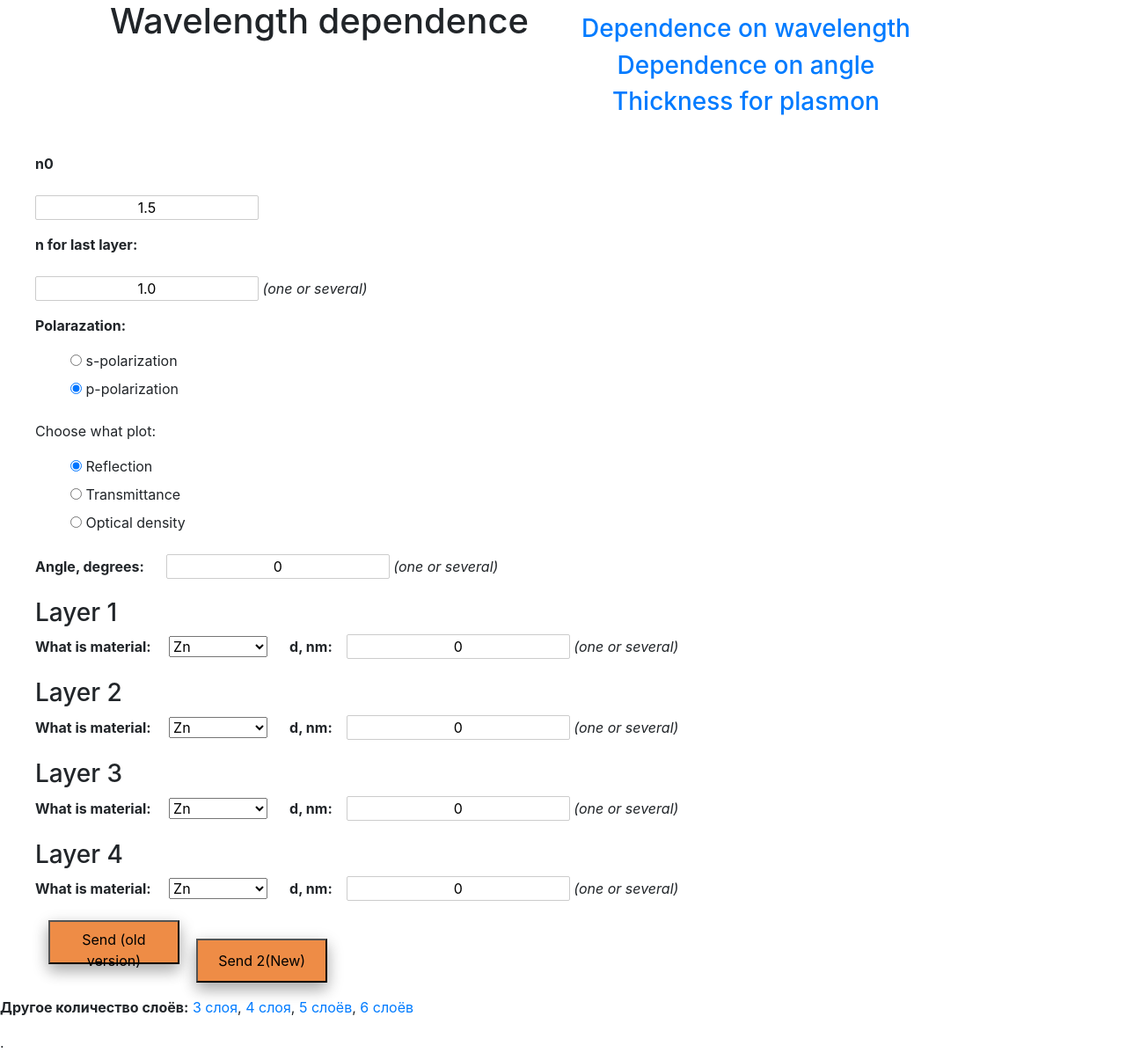
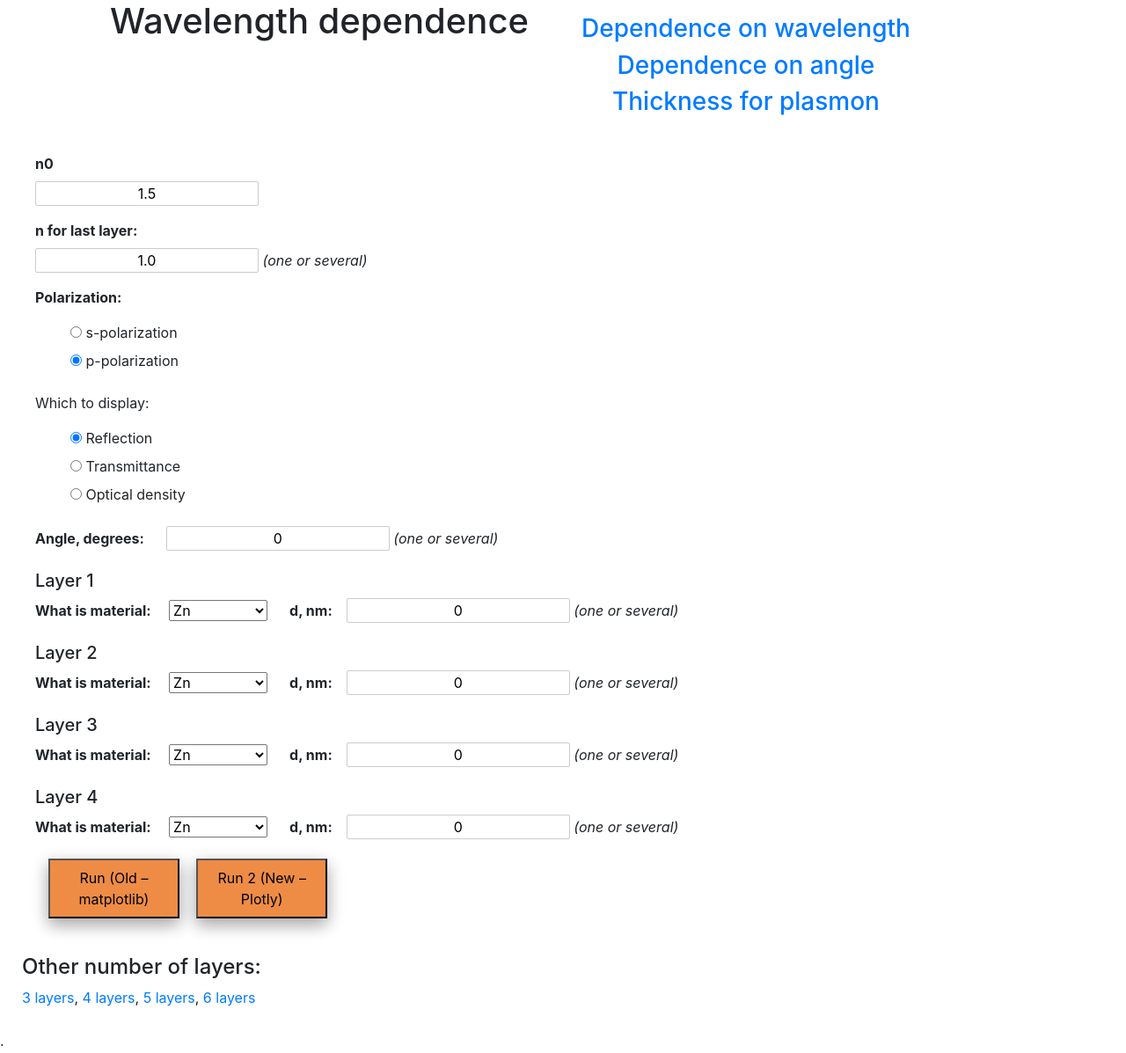
Before and after one commit to magusch/LayerTransmittance, a Flask app: page / in a window 1280 px wide. Shown: the whole page at 88% size. Run offline with Flask 2, Linux system fonts and the light colour scheme; some libraries are stand-ins or nearby versions.

Commit message:
Translate on English

```diff
--- a/requirements.txt
+++ b/requirements.txt
@@ -5,6 +5,7 @@ Flask-WTF==0.14.3
 itsdangerous==1.1.0
 Jinja2==2.11.2
 MarkupSafe==1.1.1
+pandas==1.1.5
 pyparsing==2.4.7
 python-dateutil==2.8.1
 pytz==2020.1
--- a/templates/answer.html
+++ b/templates/answer.html
@@ -3,9 +3,9 @@
 
 	<img src="{{IMAGE}}"><p>
 	<p>
-		Скачать в формате CSV:<p>
+		Download in CSV:<p>
 	{% for name,url in output_csv.items() %}
-	<b>{{name}}:</b> <a href={{url_for('static', filename='plot/'+url)}} download>Скачать </a>
+	<b>{{name}}:</b> <a href={{url_for('static', filename='plot/'+url)}} download>Download </a>
 	<p>
         <p></p>
 	{% endfor %}
--- a/templates/wv_index.html
+++ b/templates/wv_index.html
@@ -6,41 +6,47 @@
 
 <!-- General form -->
 {{form.hidden_tag()}}
-   	<p>
-   <b> {{ form.n0.label }} </b>
-   <p>{{ form.n0(size=20) }}<p>
-   	  <b>{{ form.n_last.label }}:</b><p>{{ form.n_last(size=20) }} <i> (one or several)</i>
-    <p> <b>Polarazation:</b><p>
-    	{{ form.polarization }}
-    <p>
-    	Choose what plot: <p>
-    {{ form.y_label }}
+      <p>
+          <b> {{ form.n0.label }} </b> <br>{{ form.n0(size=20) }}
+      </p>
+      <p>
+          <b>{{ form.n_last.label }}:</b><br>{{ form.n_last(size=20) }} <i> (one or several)</i>
+      </p>
+      <p>
+          <b>Polarization:</b><br> {{ form.polarization }}
+      </p>
+      <p>
+          Which to display: <br> {{ form.y_label }}
+      </p>
 
 <!-- Wavelength form -->
-
-<b>{{wv_form.angle.label}}:</b> &#8195; {{wv_form.angle}} <i> (one or several)</i>
+<p>
+    <b>{{wv_form.angle.label}}:</b> &#8195; {{wv_form.angle}} <i> (one or several)</i>
+</p>
 
 <!-- Layer form -->
 <p>
-{% for form_lay in layer_form %}
+    {% for form_lay in layer_form %}
 {{ form_lay.hidden_tag() }}
 
-<h3>Layer {{loop.index}}</h3> <p>
+<h5>Layer {{loop.index}}</h5>
 <b>{{form_lay.material.label}}:</b> &#8195;{{form_lay.material}}  &#8195;
 <b>{{form_lay.d.label}}:</b>&#8195;{{form_lay.d}} <i> (one or several)</i><p>
 
 {% endfor %}
-
-  <button type="submit" class="button" formaction="{{ url_for('plotting') }}">Send (old version)</button>
-  <button type="submit" class="button" formaction="{{ url_for('plot_new') }}">Send 2(New)</button>
-
+<p>
+  <button type="submit" class="button" formaction="{{ url_for('plotting') }}" style="height: 100%">Run (Old – matplotlib)</button>
+  <button type="submit" class="button" formaction="{{ url_for('plot_new') }}" style="height: 100%">Run 2 (New – Plotly)</button>
+  </p>
 </form>
 
-<p><b>Другое количество слоёв:</b>
-    <a href="{{ url_for('wavelength', number_layers=3) }}">3 слоя</a>,
-    <a href="{{ url_for('wavelength', number_layers=4) }}">4 слоя</a>,
-    <a href="{{ url_for('wavelength', number_layers=5) }}">5 слоёв</a>,
-    <a href="{{ url_for('wavelength', number_layers=6) }}">6 слоёв</a></p>.
+<div style="padding: 25px">
+    <h4>Other number of layers:</h4>
+    <a href="{{ url_for('wavelength', number_layers=3) }}">3 layers</a>,
+    <a href="{{ url_for('wavelength', number_layers=4) }}">4 layers</a>,
+    <a href="{{ url_for('wavelength', number_layers=5) }}">5 layers</a>,
+    <a href="{{ url_for('wavelength', number_layers=6) }}">6 layers</a>
+</div>.
 
 
 {% endblock %}
```
Also changed, not shown: templates/angle.html (+17 -18 lines), templates/plasmon.html (+11 -13 lines).
